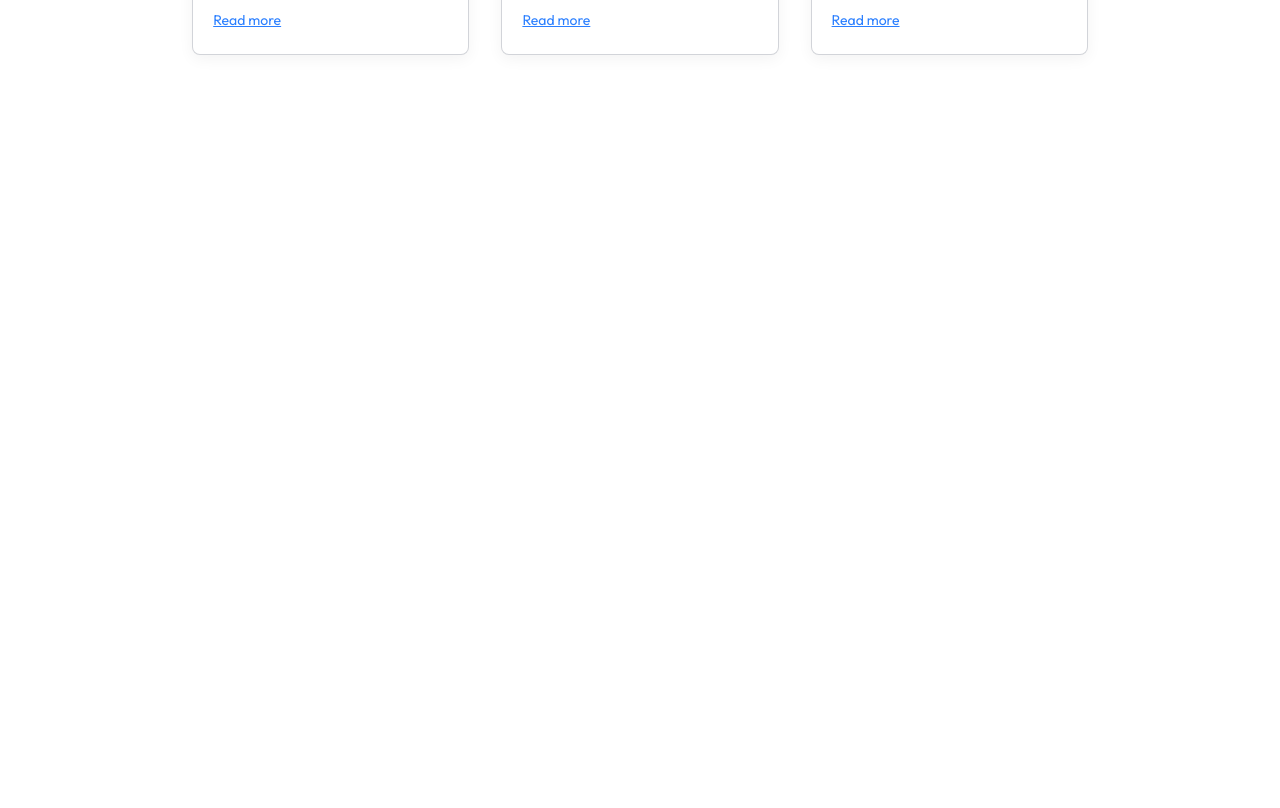
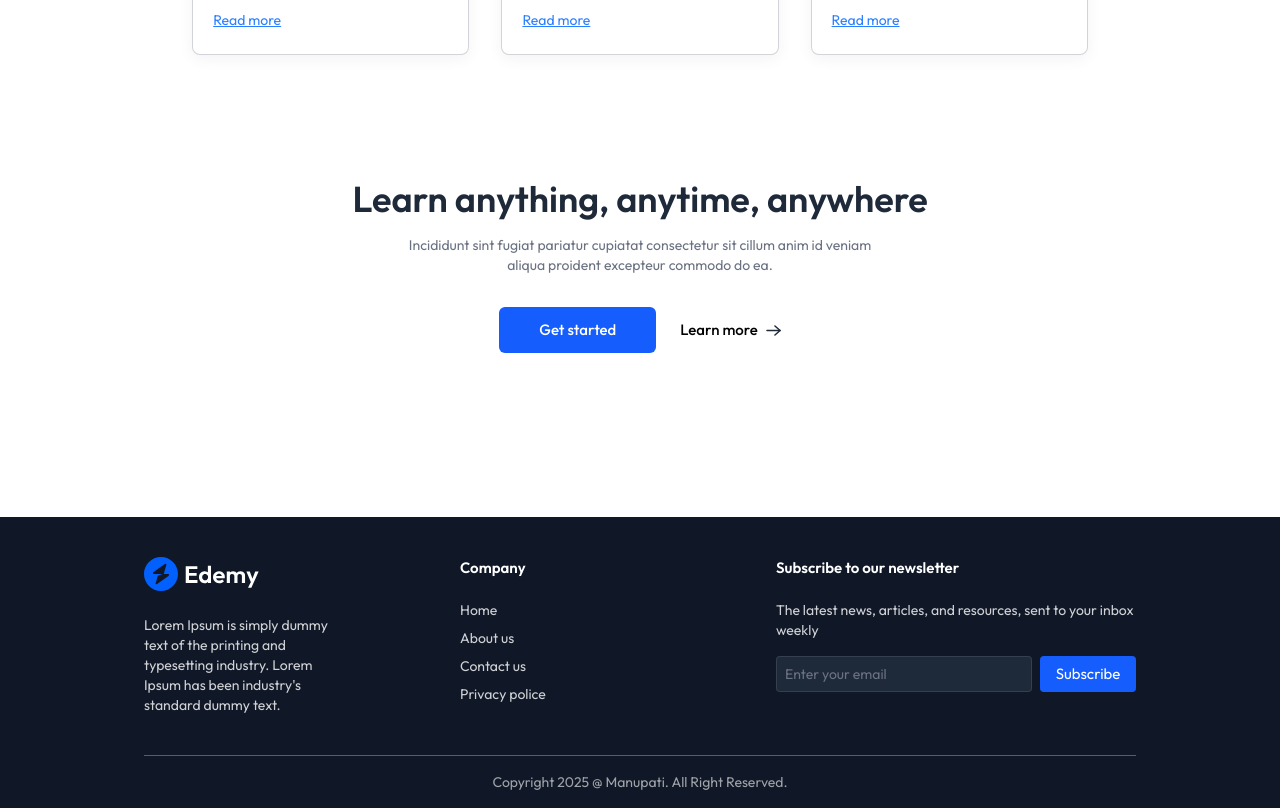
Before and after one commit to Eshwarmanupati/LMS, a React (Vite) app in the folder client/: page / in a window 1280 px wide. Shown: the part 2220-3028 px from the top of the page. Before the commit the page ends 2331 px from the top, so only its background shows below. Built offline with nearby package versions, Linux system fonts and the light colour scheme; no server answers.

Commit message:
ui/ux design of student home page completed

```diff
--- a/client/src/components/student/CallToAction.jsx
+++ b/client/src/components/student/CallToAction.jsx
@@ -1,11 +1,15 @@
 import React from 'react'
+import { assets } from '../../assets/assets'
 
 const CallToAction = () => {
   return (
-    <div>
-      <h1>
-        Call To Action
-      </h1>
+    <div className='flex flex-col items-center gap-4 pt-10 pb-24 px-8 md:px-0 '>
+      <h1 className='text-xl md:text-4xl text-gray-800 font-semibold'>Learn anything, anytime, anywhere</h1>
+      <p className='text-gray-500 sm:text-sm'>Incididunt sint fugiat pariatur cupiatat consectetur sit cillum anim id veniam <br/> aliqua proident excepteur commodo do ea.</p>
+      <div className='flex items-center font-medium gap-6 mt-4'>
+        <button className='px-10 py-3 rounded-md text-white bg-blue-600'>Get started</button>
+        <button className='flex items-center gap-2'>Learn more <img src={assets.arrow_icon} alt='arrow-icon'/></button>
+      </div>
     </div>
   )
 }
--- a/client/src/components/student/Footer.jsx
+++ b/client/src/components/student/Footer.jsx
@@ -1,12 +1,34 @@
 import React from 'react'
+import { assets } from '../../assets/assets'
 
 const Footer = () => {
   return (
-    <div>
-      <h1>
-        Footer
-      </h1>
-    </div>
+    <footer className='bg-gray-900 md:px-36 text-left w-full mt-10'>
+      <div className='flex flex-col md:flex-row items-start px-8 md:px-0 justify-center gap-10 md:gap-32 py-10 border-b border-white/30'>
+        <div className='flex flex-col md:items-start items-center w-full'>
+          <img src={assets.logo_dark} alt='logo'/>
+          <p className='mt-6 text-center md:text-left text-sm text-white/80'>Lorem Ipsum is simply dummy text of the printing and typesetting industry. Lorem Ipsum has been industry's standard dummy text. </p>
+        </div>
+        <div className='flex flex-col md:items-start items-center w-full'>
+          <h2 className='font-semibold text-white mb-5'>Company</h2>
+          <ul className='flex md:flex-col w-full justify-between text-sm text-white/80 md:space-y-2'>
+            <li><a href='#'>Home</a></li>
+            <li><a href='#'>About us</a></li>
+            <li><a href='#'>Contact us</a></li>
+            <li><a href='#'>Privacy police</a></li>
+          </ul>
+        </div>
+        <div className='hidden md:flex flex-col items-start w-full'>
+          <h2 className='font-semibold text-white mb-5 '>Subscribe to our newsletter</h2>
+          <p className='text-sm text-white/80'>The latest news, articles, and resources, sent to your inbox weekly</p>
+          <div className='flex items-center gap-2 pt-4'>
+            <input type='email' placeholder='Enter your email' className='border border-gray-500/30 bg-gray-800 text-gray-500 placeholder-gray-500 outline-none w-64 h-9 rounded px-2 text-sm'/>
+            <button className='bg-blue-600 w-24 h-9 text-white rounded'>Subscribe</button>
+          </div>
+        </div>
+      </div>
+      <p className='py-4 text-center text-xs md:text-sm text-white/60'>Copyright 2025 @ Manupati. All Right Reserved.</p>
+    </footer>
   )
 }
 
--- a/client/src/pages/student/Home.jsx
+++ b/client/src/pages/student/Home.jsx
@@ -3,6 +3,8 @@
 import Companies from '../../components/student/Companies'
 import CoursesSection from '../../components/student/CoursesSection'
 import TestimonialsSection from '../../components/student/TestimonialsSection'
+import CallToAction from '../../components/student/CallToAction'
+import Footer from '../../components/student/Footer'
 
 const Home = () => {
   return (
@@ -11,6 +13,8 @@
       <Companies/>
       <CoursesSection/>
       <TestimonialsSection/>
+      <CallToAction/>
+      <Footer/>
     </div>
   )
 }
```
